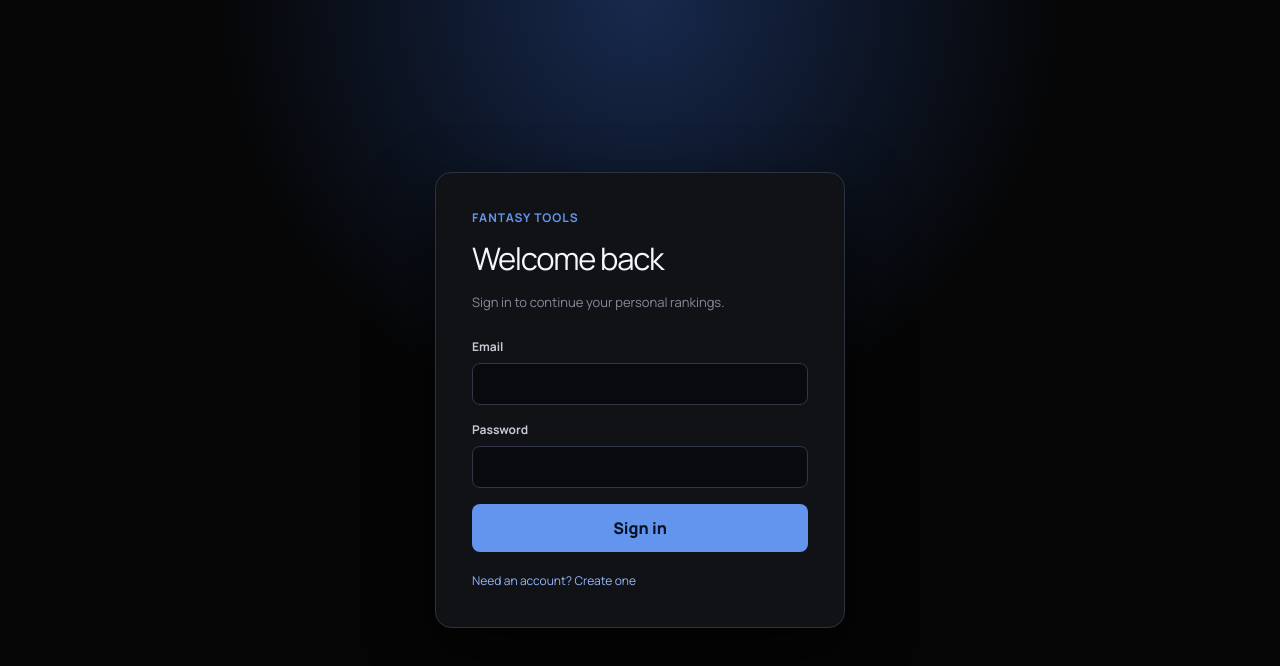
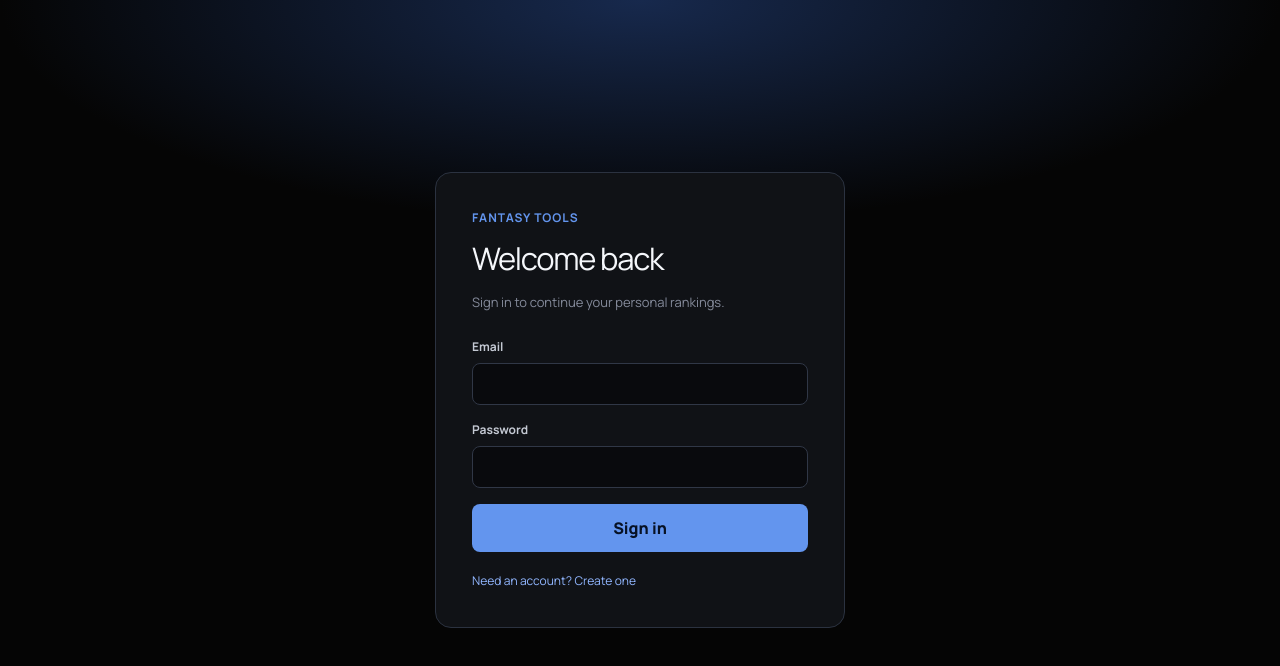
Before and after one commit to adrianjanisz/nflFantasyTools, a Next.js app: page /login in a window 1280 px wide. Shown: the top 666 px of the page. Built offline with nearby package versions, Linux system fonts and the light colour scheme.

Commit message:
Refine auth page background

```diff
--- a/src/app/globals.css
+++ b/src/app/globals.css
@@ -175,8 +175,8 @@ h1 { margin: 0; font-size: clamp(28px, 4vw, 43px); letter-spacing: -.04em; }
 	.player-row { grid-template-columns: 32px 36px 260px 58px 58px; }
 }
 
-.auth-page { display: grid; min-height: 100vh; place-items: center; padding: 24px; background: radial-gradient(circle at 50% 0, #17294d 0, transparent 42%), #050505; }
-.auth-card { width: min(100%, 410px); border: 1px solid #2b3240; border-radius: 16px; padding: 36px; background: #101216; box-shadow: 0 22px 60px #0009; }
+.auth-page { display: grid; min-height: 100vh; place-items: center; padding: 24px; background: radial-gradient(ellipse 50% 28% at 50% 0, #17294d 0%, transparent 100%), #050505; }
+.auth-card { width: min(100%, 410px); border: 1px solid #2b3240; border-radius: 16px; padding: 36px; background: #101216; }
 .auth-mark { display: grid; width: 45px; height: 45px; place-items: center; margin-bottom: 24px; border-radius: 12px; background: #6395ee; color: #071225; font-size: 23px; font-weight: 800; }
 .auth-eyebrow { margin: 0 0 8px; color: #6395ee; font-size: 12px; font-weight: 700; text-transform: uppercase; letter-spacing: .08em; }
 .auth-card h1 { font-size: 31px; }.auth-copy { margin: 10px 0 26px; color: var(--muted); font-size: 13px; line-height: 1.55; }
```
